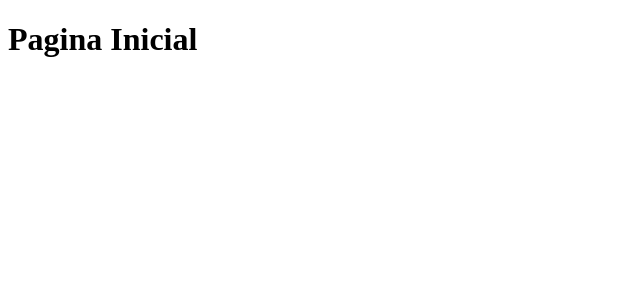
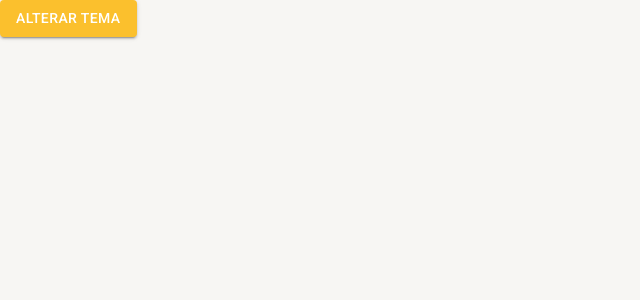
Before and after one commit to marcolaleal/app-cidades, a React (Create React App) app: page /pagina-inicial in a window 1280 px wide. Shown: the top 300 px of the page, without its empty margins (0-640 px from the left). Built offline with nearby package versions, Linux system fonts and the light colour scheme.

Commit message:
feat: adicionado tema escuroe  troca de tema

```diff
--- a/public/index.html
+++ b/public/index.html
@@ -1,5 +1,5 @@
 <!DOCTYPE html>
-<html lang="en">
+<html lang="pt-br">
   <head>
     <meta charset="utf-8" />
     <link rel="icon" href="%PUBLIC_URL%/favicon.ico" />
@@ -16,7 +16,7 @@
 
     <title>App Cidades</title>
   </head>
-  <body>
+  <body style="margin: 0;padding: 0;">
     <noscript>Você precisa habilitar o javascript para rodar este app.</noscript>
     <div id="root"></div>
   </body>
--- a/src/routes/index.tsx
+++ b/src/routes/index.tsx
@@ -1,13 +1,17 @@
 import { Button } from "@mui/material";
 import { Navigate, Route, Routes } from "react-router-dom";
+import { useAppThemeContext } from "../shared/contexts";
 
 
 
 
 export const AppRoutes = () => {
+    const {toggleTheme} = useAppThemeContext();
+
+
     return(
         <Routes>
-            <Route path="/pagina-inicial" element={<h1>Pagina Inicial</h1>} />
+            <Route path="/pagina-inicial" element={<Button variant="contained" color="primary" onClick={toggleTheme}>Alterar Tema</Button>} />
             <Route path="*" element={<Navigate to="/pagina-inicial" />} />
         </Routes>
     );
--- /dev/null
+++ b/src/shared/contexts/ThemeContext.tsx
@@ -0,0 +1,46 @@
+import React, { createContext, useCallback, useContext, useMemo, useState } from "react";
+import { Box, ThemeProvider } from "@mui/system";
+import { DarkTheme, LightTheme } from "../themes";
+
+interface IThemeContextData {
+    themeName: 'Light' | 'Dark';
+    toggleTheme: () => void;
+}
+
+
+const ThemeContext = createContext({} as IThemeContextData);
+
+export const useAppThemeContext = () => {
+    return useContext(ThemeContext);
+}
+
+interface IAppThemeProviderProps {
+    children: React.ReactNode
+}
+
+export const AppThemeProvider: React.FC<IAppThemeProviderProps> = ({ children }) => {
+    const [themeName, setThemeName] = useState<'Light' | 'Dark'>('Light');
+
+
+    //faz a troca do tema, se fora Light, retorna Dark, se nao for, retorna Light
+    const toggleTheme = useCallback(() => {
+        setThemeName(oldThemeName => oldThemeName === 'Light' ? 'Dark' : 'Light');
+    },[])
+
+    const theme = useMemo(() => {
+        if (themeName === 'Light') return LightTheme;
+
+        return DarkTheme
+    },[themeName]);
+
+
+    return(
+        <ThemeContext.Provider value={{themeName, toggleTheme }}>
+            <ThemeProvider theme={theme}>
+                <Box width="100vw" height="100vh" bgcolor={theme.palette.background.default}>
+                    {children}
+                </Box>
+            </ThemeProvider>
+        </ThemeContext.Provider>
+    )
+}
--- a/src/shared/contexts/index.ts
+++ b/src/shared/contexts/index.ts
@@ -1 +1 @@
-export { };
+export * from './ThemeContext';
--- /dev/null
+++ b/src/shared/themes/Dark.ts
@@ -0,0 +1,23 @@
+import { createTheme } from '@mui/material';
+import { cyan, yellow } from '@mui/material/colors';
+
+export const DarkTheme = createTheme({
+    palette: {
+        primary: {
+            main: yellow[700] ,
+            dark: yellow[800],
+            light: yellow[500],
+            contrastText: '#ffffff',
+        },
+        secondary: {
+            main: cyan[500] ,
+            dark: cyan[400],
+            light: cyan[300],
+            contrastText: '#ffffff',
+        },
+        background: {
+            default: '#202124',
+            paper: '#303134',
+        }
+    }
+});
--- a/src/shared/themes/index.ts
+++ b/src/shared/themes/index.ts
@@ -1 +1,2 @@
 export * from './Light';
+export * from './Dark';
```
Also changed, not shown: src/App.tsx (+3 -4 lines).
